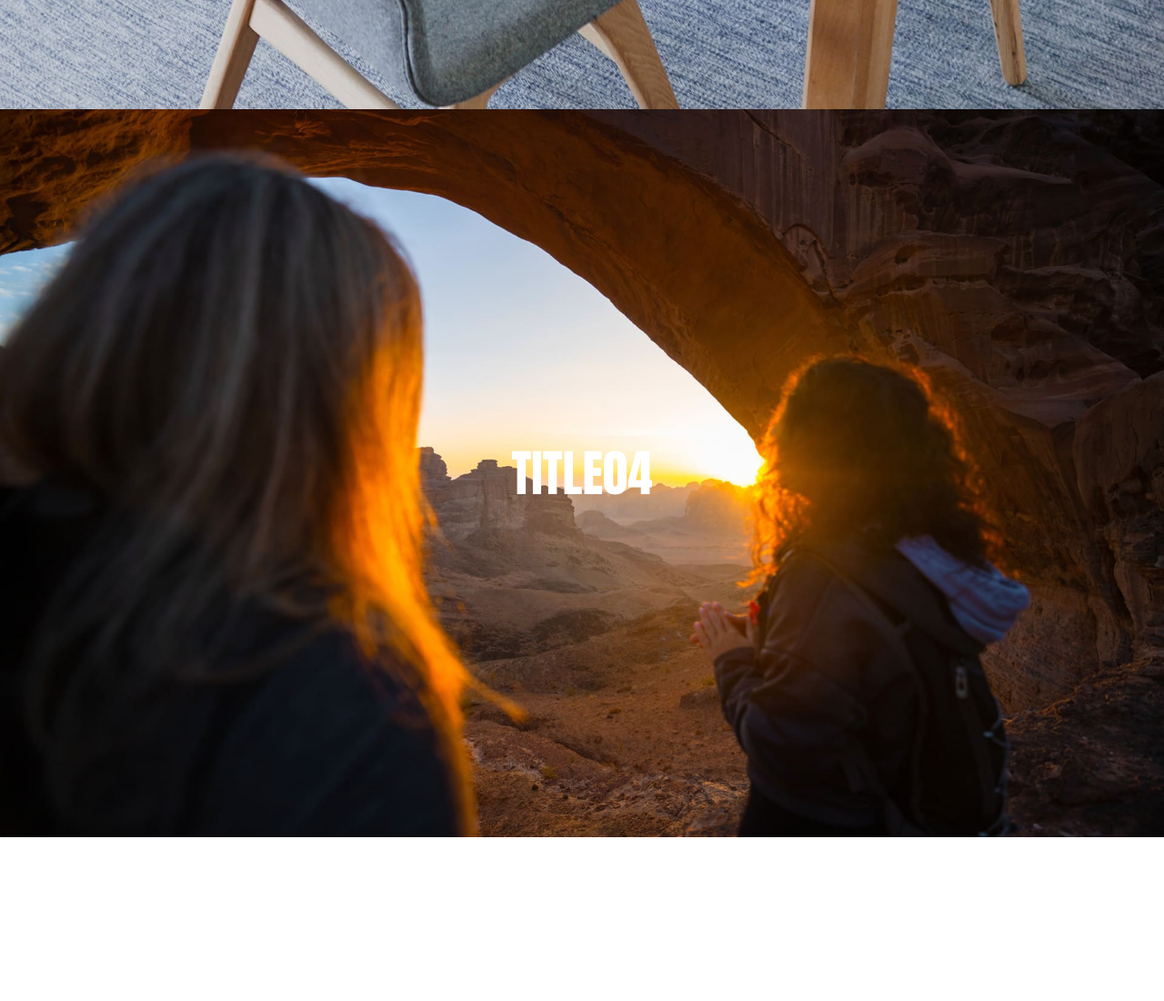
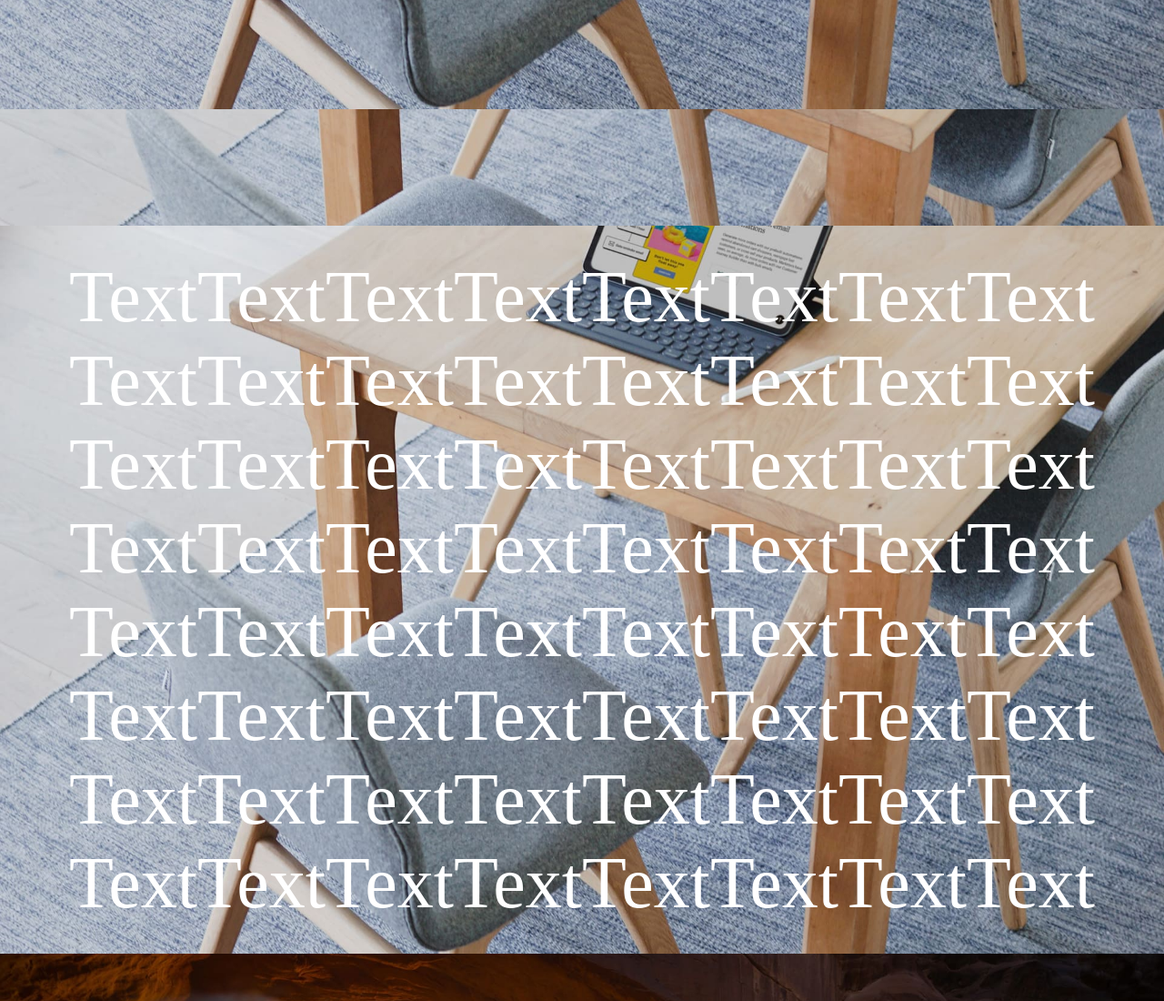
Before and after one commit to chr-for/parallax_css, a plain HTML site: page index.html in a window 1280 px wide. Shown: the part 3080-4180 px from the top of the page at 91% size. Before the commit the page ends 4000 px from the top, so only its background shows below. Drawn offline with nearby package versions, Linux system fonts and the light colour scheme.

Commit message:
説明文字の追加

```diff
--- a/index.html
+++ b/index.html
@@ -31,6 +31,13 @@
         <h2>TITLE03</h2>
     </div>
 
+    <div class="cd-fixed-bg cd-bg-3 blank">
+    </div>
+
+    <div class="cd-fixed-bg cd-bg-3">
+        <p>TextTextTextTextTextTextTextText<br/>TextTextTextTextTextTextTextText<br/>TextTextTextTextTextTextTextText<br/>TextTextTextTextTextTextTextText<br/>TextTextTextTextTextTextTextText<br/>TextTextTextTextTextTextTextText<br/>TextTextTextTextTextTextTextText<br/>TextTextTextTextTextTextTextText<br/></p>
+    </div>
+
     <!--固定背景04-->
     <div class="cd-fixed-bg cd-bg-4">
         <h2>TITLE04</h2>
--- a/style.css
+++ b/style.css
@@ -54,6 +54,11 @@ div {
   text-align: center;
 }
 
+.blank{
+  height: 10vh;
+  min-height: auto;
+}
+
 /*--固定背景01--*/
 .cd-fixed-bg.cd-bg-1 {
   background-image: url('./image/image001.jpg');
```
